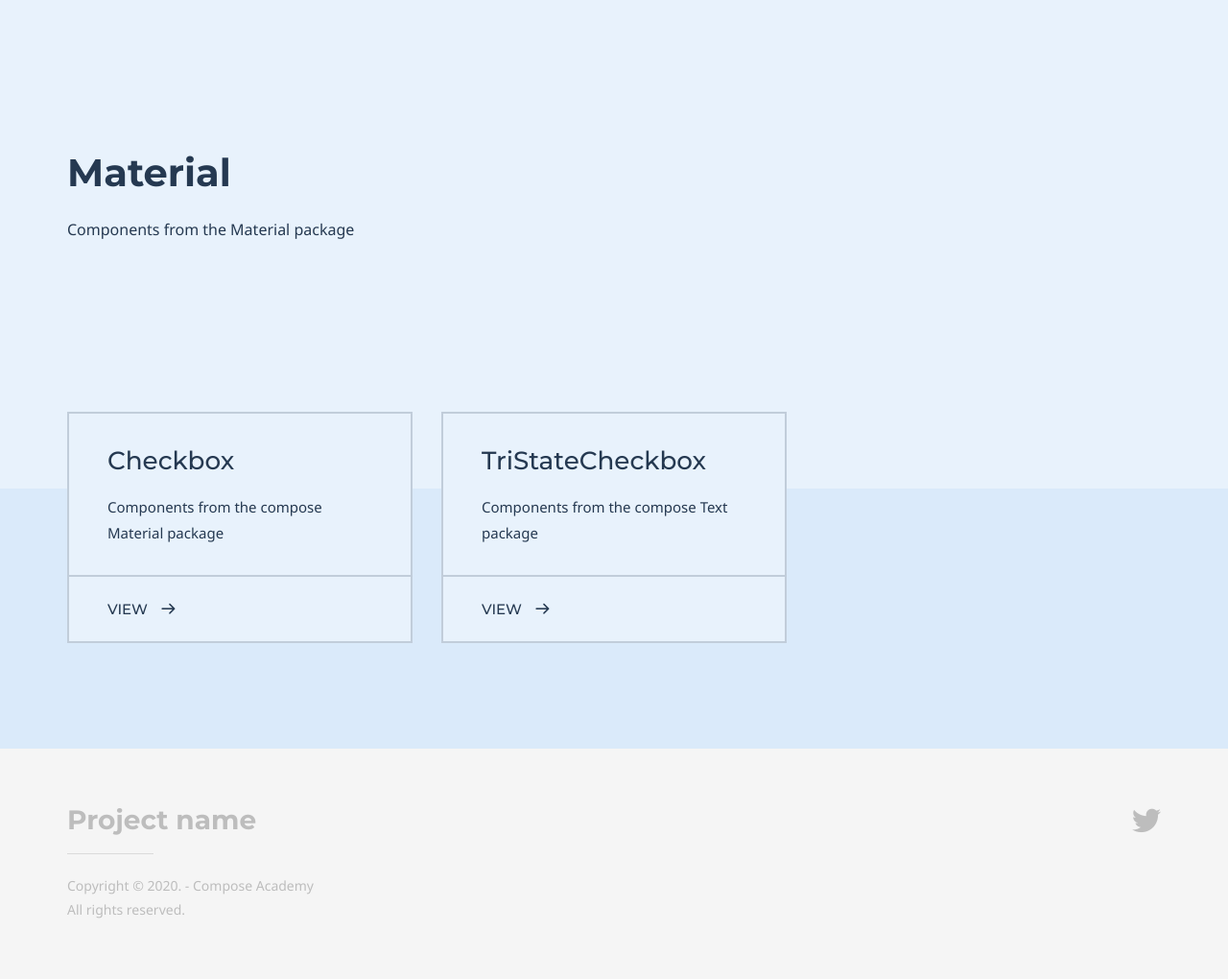
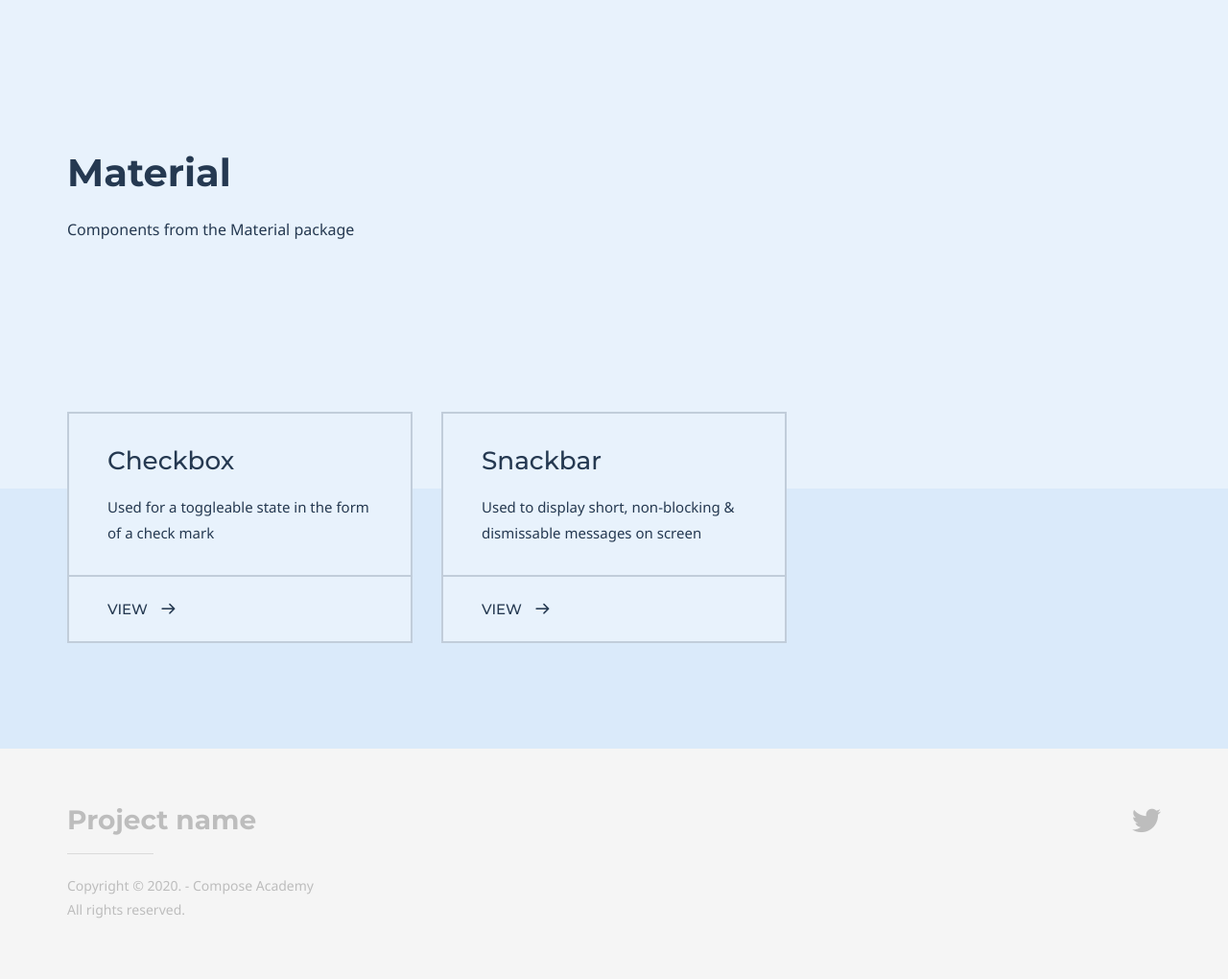
Before and after one commit to hitherejoe/ComposeAcademy, a Jekyll site: the page built from academy/material/material.md, in a window 1280 px wide. Shown: the whole page at 96% size. Built offline with Jekyll 4.4.1, drawn with Linux system fonts in a browser that asks for light colours; some web fonts are replaced.

Commit message:
Update material.md

```diff
--- a/academy/material/material.md
+++ b/academy/material/material.md
@@ -10,11 +10,11 @@ description: Components from the Material package
 # Grid navigation
 grid_navigation:
     - title: Checkbox
-      excerpt: Components from the compose Material package
+      excerpt: Used for a toggleable state in the form of a check mark
       cta: View
       url: '/academy/material/checkbox'
-    - title: TriStateCheckbox
-      excerpt: Components from the compose Text package
+    - title: Snackbar
+      excerpt: Used to display short, non-blocking & dismissable messages on screen
       cta: View
       url: '/academy/material/tristatecheckbox'
 ---
```
